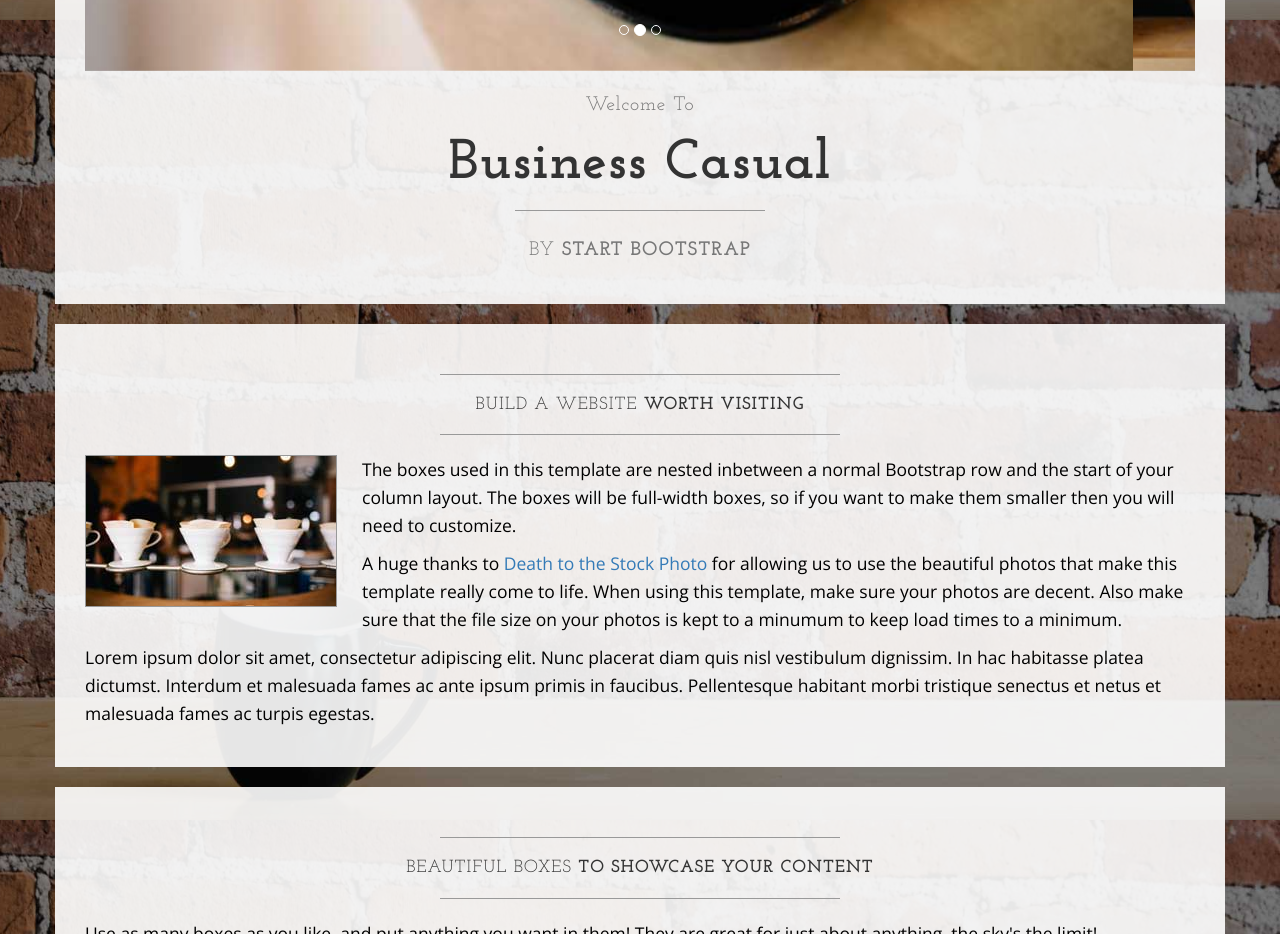
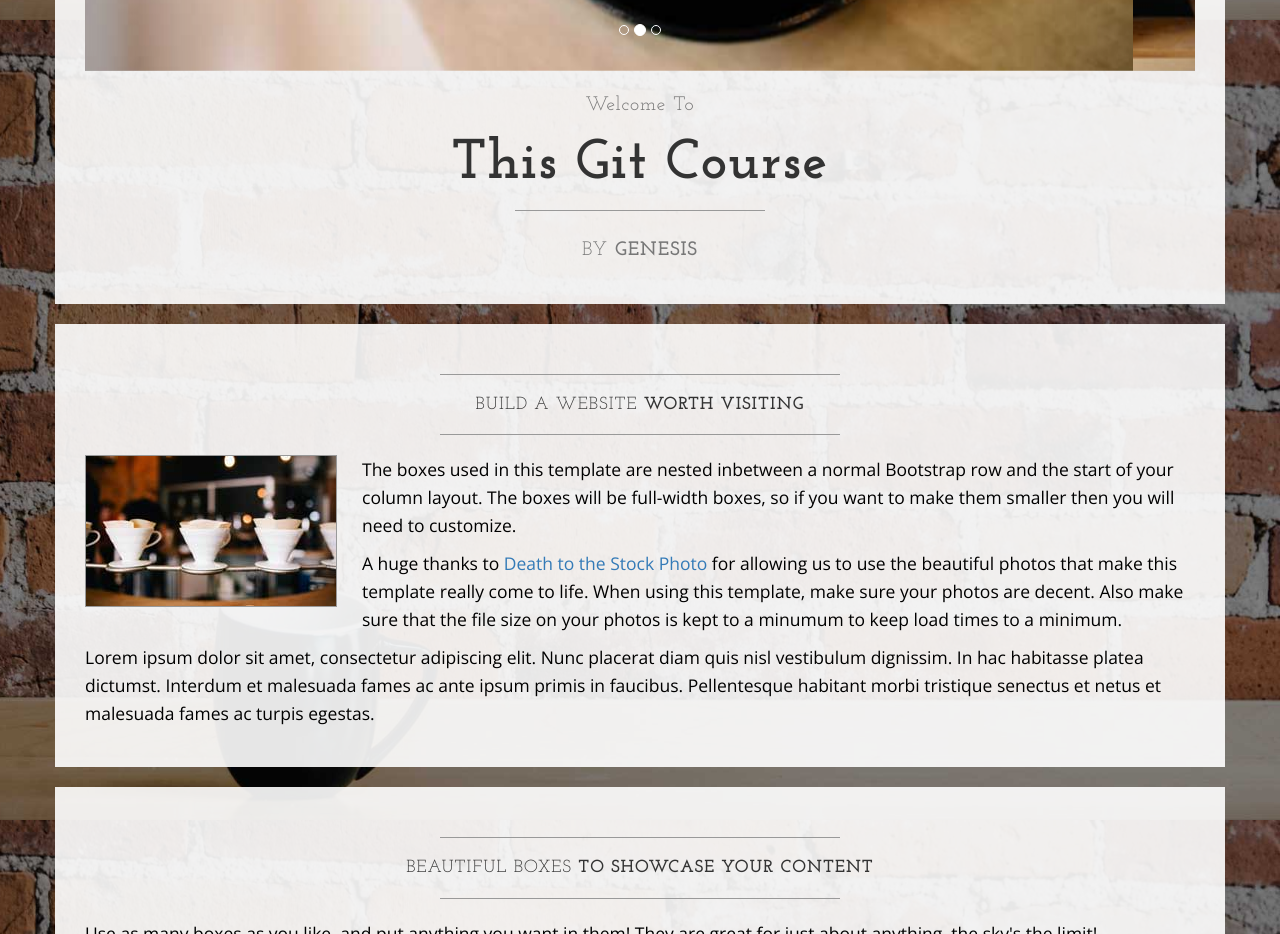
Before and after one commit to zeuslaurence/Learnable-GIT-Course, a plain HTML site: page startbootstrap-business-casual-gh-pages/index.html in a window 1280 px wide. Shown: the part 780-1714 px from the top of the page. Drawn offline with nearby package versions, Linux system fonts and the light colour scheme.

Commit message:
commit items after carousel

```diff
--- a/startbootstrap-business-casual-gh-pages/index.html
+++ b/startbootstrap-business-casual-gh-pages/index.html
@@ -108,11 +108,11 @@
                     <h2 class="brand-before">
                         <small>Welcome to</small>
                     </h2>
-                    <h1 class="brand-name">Business Casual</h1>
+                    <h1 class="brand-name">This Git Course</h1>
                     <hr class="tagline-divider">
                     <h2>
                         <small>By
-                            <strong>Start Bootstrap</strong>
+                            <strong>Genesis</strong>
                         </small>
                     </h2>
                 </div>
```
